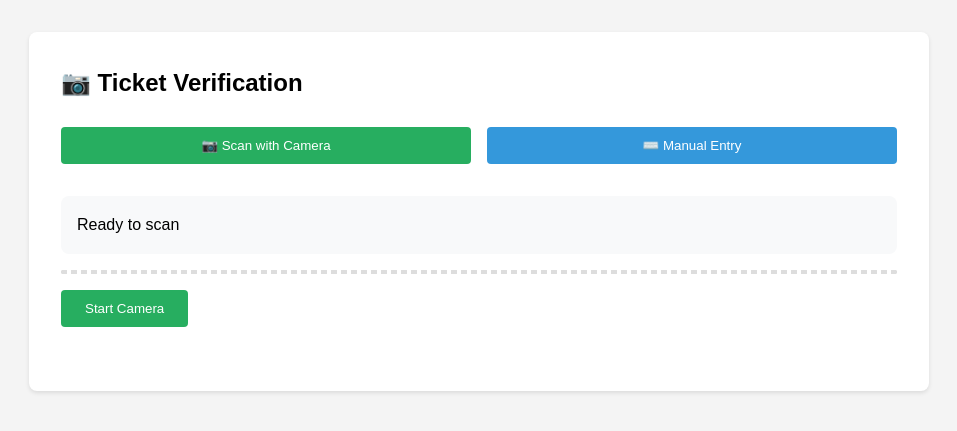
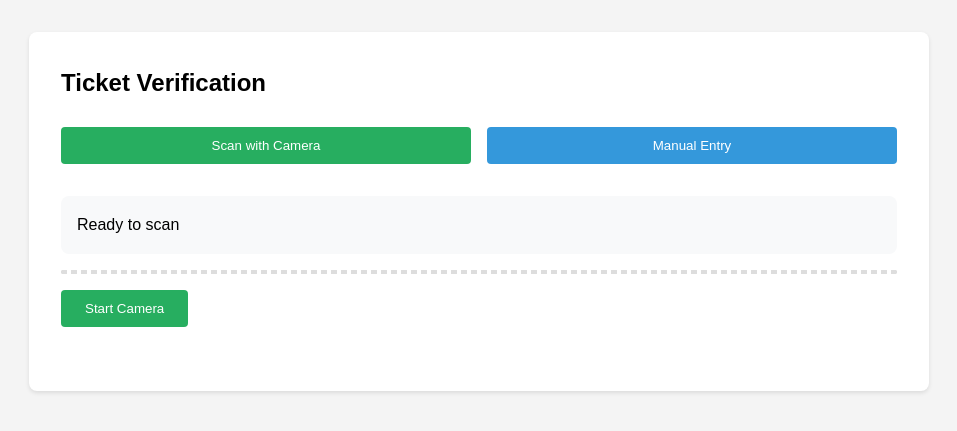
Before and after one commit to techfussion/bts, a Django app: page /scan-qr/ in a window 1280 px wide. Shown: the part 70-501 px from the top of the page, without its empty margins (161-1118 px from the left). Run offline with Django 5.2, Linux system fonts and the light colour scheme; a user stored in the database is signed in.

Commit message:
remove placeholder from headings and update manual entry placeholder format

```diff
--- a/tickets/templates/tickets/home.html
+++ b/tickets/templates/tickets/home.html
@@ -86,7 +86,7 @@
 <body>
     <div class="hero-section">
         <nav class="navbar">
-            <h1>🚌 BUK Bus Ticketing</h1>
+            <h1>BUK Bus Ticketing</h1>
             <div>
                 <a href="{% url 'tickets:login' %}">Login</a>
                 <a href="{% url 'tickets:register' %}">Register</a>
--- a/tickets/templates/tickets/scan_qr.html
+++ b/tickets/templates/tickets/scan_qr.html
@@ -2,15 +2,15 @@
 
 {% block content %}
 <div class="card" style="max-width: 900px; margin: 0 auto;">
-    <h2 style="margin-bottom: 1.5rem;">📷 Ticket Verification</h2>
+    <h2 style="margin-bottom: 1.5rem;">Ticket Verification</h2>
 
     <!-- Mode Selection Tabs -->
     <div style="display: flex; gap: 1rem; margin-bottom: 2rem;">
         <button onclick="switchMode('camera')" id="tab-camera" class="btn btn-success" style="flex: 1;">
-            📷 Scan with Camera
+            Scan with Camera
         </button>
         <button onclick="switchMode('manual')" id="tab-manual" class="btn" style="flex: 1;">
-            ⌨️ Manual Entry
+            Manual Entry
         </button>
     </div>
 
@@ -31,8 +31,8 @@
     <!-- MANUAL MODE -->
     <div id="manual-mode" style="display: none;">
         <div style="background: #f8f9fa; padding: 2rem; border-radius: 8px;">
-            <p style="margin-bottom: 1rem;">Enter booking reference or ticket number:</p>
-            <input type="text" id="manualInput" placeholder="BUK12345678 or TKT1234567890"
+            <p style="margin-bottom: 1rem;">Enter booking data in the following format: BOOKING:booking_reference|TICKET:ticket_number|USER:students_username </p>
+            <input type="text" id="manualInput" placeholder="BOOKING:BUK12345678|TICKET:TKT1234567890|USER:Vene"
                    style="width: 100%; padding: 1rem; border: 2px solid #ddd; border-radius: 4px; text-transform: uppercase; margin-bottom: 1rem;">
             <button onclick="verifyManual()" class="btn btn-success" style="width: 100%;">Verify Ticket</button>
         </div>
@@ -145,7 +145,7 @@ function verifyTicket(qrData) {
         if (data.success) {
             resultDiv.innerHTML = `
                 <div class="alert alert-success">
-                    <h3>✅ ${data.message}</h3>
+                    <h3>${data.message}</h3>
                     <div style="background: white; padding: 1.5rem; border-radius: 8px; margin-top: 1rem; text-align: left;">
                         <p><strong>Booking Ref:</strong> ${data.booking.reference}</p>
                         <p><strong>Ticket No:</strong> ${data.booking.ticket_number}</p>
```
Also changed, not shown: db.sqlite3.
